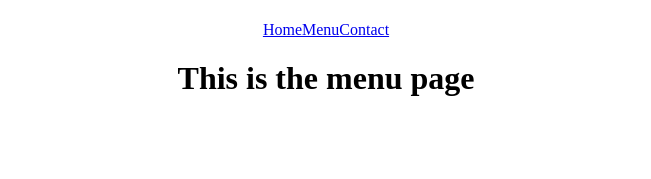
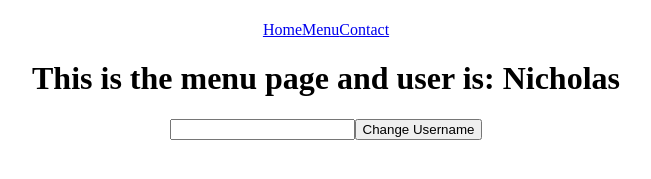
Before and after one commit to NicholasRevenco/React-Basics, a React (Create React App) app: page /menu in a window 1280 px wide. Shown: the part 247-426 px from the top of the page, without its empty margins (314-965 px from the left). Built offline with nearby package versions, Linux system fonts and the light colour scheme; no server answers.

Commit message:
UseContext hook use

```diff
--- a/src/ReactRouterDom.js
+++ b/src/ReactRouterDom.js
@@ -3,11 +3,19 @@ import { BrowserRouter as Router, Routes, Route, Link } from "react-router-dom";
 import { Home } from './pages/Home';
 import { Menu } from './pages/Menu';
 import { Contact } from './pages/Contact';
+import { useState, createContext } from "react";
+
+export const AppContext = createContext();
+
 
 
 export const ReactRouterDom = () => {
+
+    const [username, setUsername] = useState("Nicholas");
+
     return (
         <div className="App">
+            <AppContext.Provider value={{ username, setUsername }}>
                 <Router>
                     <div>
                         <Link to="/">Home</Link>
@@ -21,6 +29,7 @@ export const ReactRouterDom = () => {
                         <Route path="*" element={<h1>Page not found</h1>}/>
                     </Routes>
                 </Router>
+            </ AppContext.Provider>
         </div>
     )
 }
--- /dev/null
+++ b/src/components/ChangeProfile.js
@@ -0,0 +1,21 @@
+import { useState } from "react";
+import { useContext } from "react";
+import { AppContext } from '../ReactRouterDom'
+
+export const ChangeProfile = () => {
+
+    const { setUsername } = useContext(AppContext);
+
+    const [newUsername, setNewUsername] = useState("");
+
+    return (
+        <div>
+            <input onChange={(event) => {
+                setNewUsername(event.target.value);
+            }} />
+            <button onClick={() => {
+                setUsername(newUsername);
+                }}>Change Username</button>
+        </div>
+    )
+}
--- a/src/pages/Home.js
+++ b/src/pages/Home.js
@@ -1,3 +1,13 @@
+import { ChangeProfile } from "../components/ChangeProfile";
+import { useContext } from "react";
+import { AppContext } from '../ReactRouterDom';
+
 export const Home = () => {
-    return <h1>This is the home page</h1>
+
+    const { username } = useContext(AppContext);
+
+    return (
+    <div>
+        <h1>This is the home page and user is: {username}</h1>
+    </div> )
 }
--- a/src/pages/Menu.js
+++ b/src/pages/Menu.js
@@ -1,3 +1,14 @@
+import { ChangeProfile } from "../components/ChangeProfile";
+import { useContext } from "react";
+import { AppContext } from '../ReactRouterDom';
+
 export const Menu = () => {
-    return <h1>This is the menu page</h1>
+
+    const { username } = useContext(AppContext);
+
+    return (
+    <div>
+        <h1>This is the menu page and user is: {username}</h1>
+        <ChangeProfile />
+    </div> )
 }
```
Lines whose indentation alone changed are shown as unchanged.
